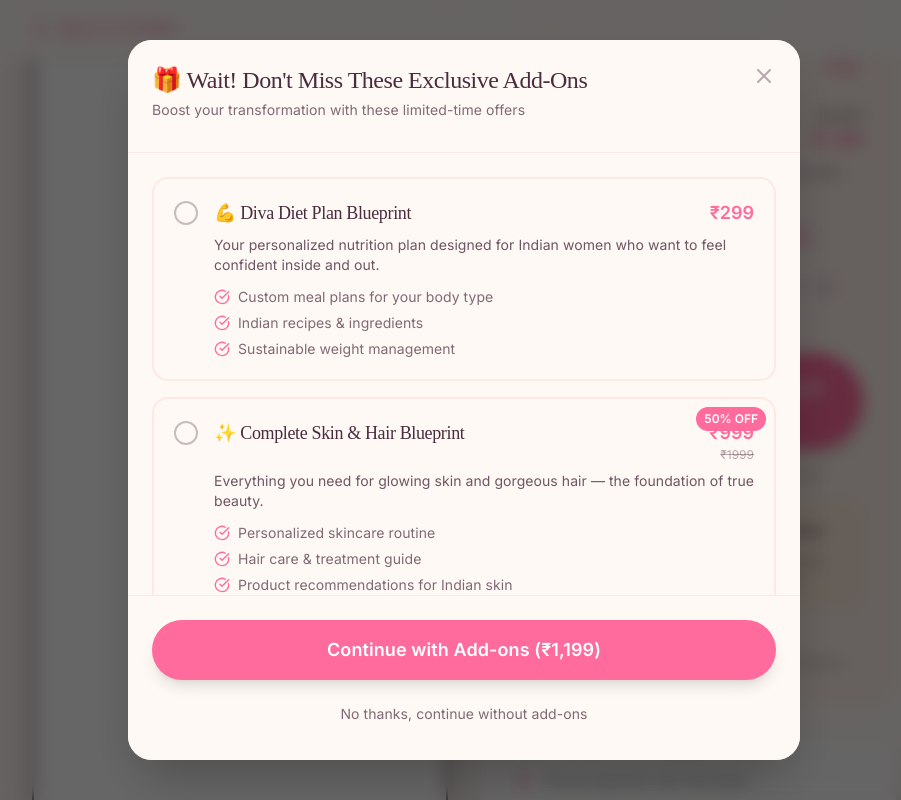
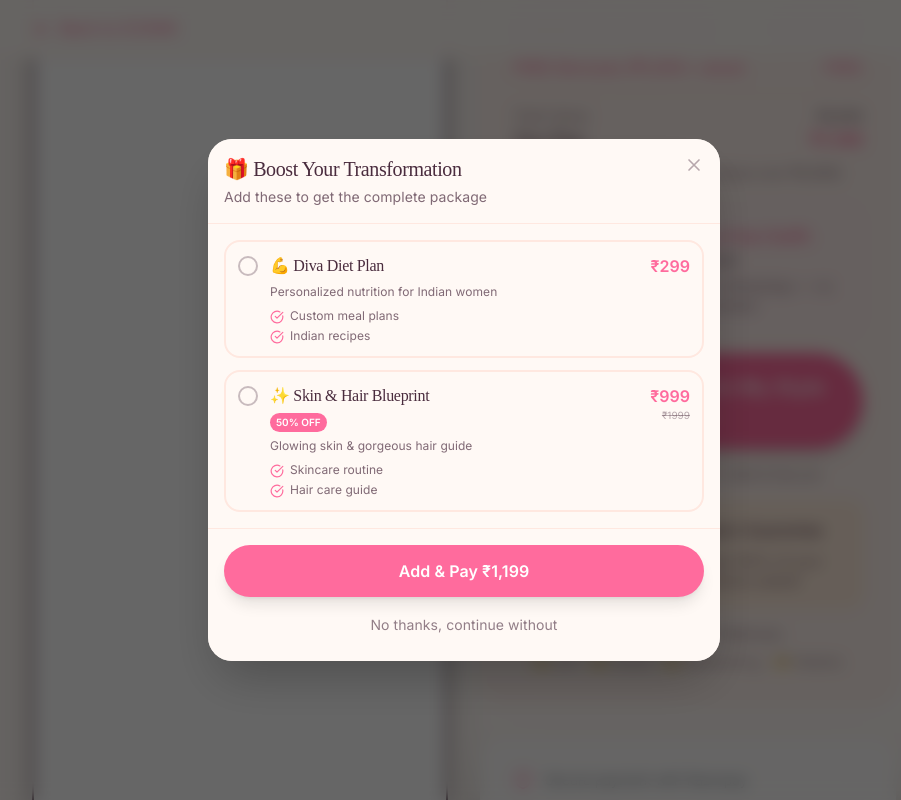
Before and after one commit to mithil0407/playernumberone, a Next.js app: page /checkout in a window 1280 px wide. Both pictures are taken after a click on the button "🔥 YES! Transform My Style Now →". Shown: the part 2583-3383 px from the top of the page, without its empty margins (176-1077 px from the left). Built offline with nearby package versions, Linux system fonts and the light colour scheme.

Commit message:
Fixed Infinte loop

```diff
--- a/src/app/checkout/page.tsx
+++ b/src/app/checkout/page.tsx
@@ -56,6 +56,7 @@ export default function CheckoutPage() {
   const [timeLeft, setTimeLeft] = useState({ minutes: 14, seconds: 59 });
   const [razorpayLoaded, setRazorpayLoaded] = useState(false);
   const [showAddonPopup, setShowAddonPopup] = useState(false);
+  const [popupDismissed, setPopupDismissed] = useState(false); // Track if user dismissed popup
 
   // Product pricing
   const originalPrice = 5999;
@@ -334,14 +335,14 @@ export default function CheckoutPage() {
     // Check if no add-ons are selected
     const hasAddons = divaDietPlanAddon || skinHairBlueprintAddon;
 
-    if (!hasAddons) {
-      // Show add-on popup if no add-ons selected
+    // Only show popup if: no add-ons AND popup hasn't been dismissed
+    if (!hasAddons && !popupDismissed) {
       setShowAddonPopup(true);
     } else {
-      // Process payment directly if add-ons are already selected
+      // Process payment directly if add-ons selected OR popup was dismissed
       await processPayment();
     }
-  }, [processPayment, divaDietPlanAddon, skinHairBlueprintAddon]);
+  }, [processPayment, divaDietPlanAddon, skinHairBlueprintAddon, popupDismissed]);
 
   // Function to continue without add-ons
   const continueWithoutAddons = useCallback(async () => {
@@ -693,7 +694,7 @@ export default function CheckoutPage() {
                 onClick={async (e) => {
                   e.preventDefault();
                   const hasAddons = divaDietPlanAddon || skinHairBlueprintAddon;
-                  if (!hasAddons) {
+                  if (!hasAddons && !popupDismissed) {
                     setShowAddonPopup(true);
                   } else {
                     await processPayment();
@@ -789,24 +790,28 @@ export default function CheckoutPage() {
             animate={{ y: 0, opacity: 1 }}
             exit={{ y: 100, opacity: 0 }}
             transition={{ type: "spring", damping: 25, stiffness: 300 }}
-            className="bg-luxury-warm-white rounded-t-3xl md:rounded-3xl w-full md:max-w-2xl max-h-[90vh] overflow-y-auto shadow-2xl"
+            className="bg-luxury-warm-white rounded-t-3xl md:rounded-3xl w-full md:max-w-lg max-h-[85vh] overflow-y-auto shadow-2xl"
           >
             {/* Header */}
-            <div className="sticky top-0 bg-luxury-warm-white border-b border-luxury-cream p-4 md:p-6 z-10">
-              <div className="flex items-start justify-between mb-2">
+            <div className="sticky top-0 bg-luxury-warm-white/95 backdrop-blur-xl border-b border-luxury-cream p-4 z-10">
+              <div className="flex items-start justify-between gap-3">
                 <div className="flex-1">
-                  <h3 className="text-xl md:text-2xl luxury-heading text-luxury-charcoal mb-1">
-                    🎁 Wait! Don&apos;t Miss These Exclusive Add-Ons
+                  <h3 className="text-lg md:text-xl luxury-heading text-luxury-charcoal mb-1">
+                    🎁 Boost Your Transformation
                   </h3>
-                  <p className="text-sm luxury-body text-luxury-charcoal/70">
-                    Boost your transformation with these limited-time offers
+                  <p className="text-xs md:text-sm luxury-body text-luxury-charcoal/70">
+                    Add these to get the complete package
                   </p>
                 </div>
                 <button
-                  onClick={() => setShowAddonPopup(false)}
-                  className="text-luxury-charcoal/40 hover:text-luxury-charcoal p-2 -mr-2 -mt-2"
+                  onClick={() => {
+                    setShowAddonPopup(false);
+                    setPopupDismissed(true); // Mark as dismissed
+                  }}
+                  className="text-luxury-charcoal/40 hover:text-luxury-charcoal p-1 -mr-1 -mt-1 flex-shrink-0"
+                  aria-label="Close"
                 >
-                  <svg className="w-6 h-6" fill="none" stroke="currentColor" viewBox="0 0 24 24">
+                  <svg className="w-5 h-5" fill="none" stroke="currentColor" viewBox="0 0 24 24">
                     <path strokeLinecap="round" strokeLinejoin="round" strokeWidth={2} d="M6 18L18 6M6 6l12 12" />
                   </svg>
                 </button>
@@ -814,51 +819,47 @@ export default function CheckoutPage() {
             </div>
 
             {/* Add-ons Content */}
-            <div className="p-4 md:p-6 space-y-4">
+            <div className="p-3 md:p-4 space-y-3">
               {/* Diva Diet Plan Add-on */}
               <div
                 onClick={() => setDivaDietPlanAddon(!divaDietPlanAddon)}
-                className={`border-2 rounded-2xl p-4 md:p-5 cursor-pointer transition-all duration-300 ${
+                className={`border-2 rounded-xl p-3 cursor-pointer transition-all duration-300 ${
                   divaDietPlanAddon
-                    ? 'border-luxury-accent bg-luxury-pink-bg shadow-lg scale-[1.02]'
+                    ? 'border-luxury-accent bg-luxury-pink-bg shadow-lg'
                     : 'border-luxury-cream hover:border-luxury-accent/50 hover:bg-luxury-cream/30'
                 }`}
               >
-                <div className="flex items-start gap-3 md:gap-4">
-                  <div className={`w-6 h-6 rounded-full border-2 flex items-center justify-center flex-shrink-0 mt-0.5 transition-all ${
+                <div className="flex items-start gap-3">
+                  <div className={`w-5 h-5 rounded-full border-2 flex items-center justify-center flex-shrink-0 mt-0.5 transition-all ${
                     divaDietPlanAddon ? 'border-luxury-accent bg-luxury-accent' : 'border-luxury-charcoal/30'
                   }`}>
                     {divaDietPlanAddon && (
-                      <svg className="w-4 h-4 text-white" fill="none" stroke="currentColor" viewBox="0 0 24 24">
+                      <svg className="w-3 h-3 text-white" fill="none" stroke="currentColor" viewBox="0 0 24 24">
                         <path strokeLinecap="round" strokeLinejoin="round" strokeWidth={3} d="M5 13l4 4L19 7" />
                       </svg>
                     )}
                   </div>
 
                   <div className="flex-1 min-w-0">
-                    <div className="flex items-start justify-between gap-2 mb-2">
-                      <h4 className="luxury-heading text-luxury-charcoal text-base md:text-lg">
-                        💪 Diva Diet Plan Blueprint
+                    <div className="flex items-start justify-between gap-2 mb-1.5">
+                      <h4 className="luxury-heading text-luxury-charcoal text-sm md:text-base">
+                        💪 Diva Diet Plan
                       </h4>
                       <div className="text-right flex-shrink-0">
-                        <span className="text-luxury-green font-semibold text-lg">₹{divaDietPlanPrice}</span>
+                        <span className="text-luxury-green font-semibold text-base">₹{divaDietPlanPrice}</span>
                       </div>
                     </div>
-                    <p className="text-sm luxury-body text-luxury-charcoal/80 mb-3">
-                      Your personalized nutrition plan designed for Indian women who want to feel confident inside and out.
+                    <p className="text-xs luxury-body text-luxury-charcoal/70 mb-2">
+                      Personalized nutrition for Indian women
                     </p>
-                    <div className="space-y-1.5">
-                      <div className="flex items-start gap-2 text-sm luxury-body text-luxury-charcoal/70">
-                        <CheckCircle className="w-4 h-4 text-luxury-accent flex-shrink-0 mt-0.5" />
-                        <span>Custom meal plans for your body type</span>
+                    <div className="space-y-1">
+                      <div className="flex items-start gap-1.5 text-xs luxury-body text-luxury-charcoal/70">
+                        <CheckCircle className="w-3.5 h-3.5 text-luxury-accent flex-shrink-0 mt-0.5" />
+                        <span>Custom meal plans</span>
                       </div>
-                      <div className="flex items-start gap-2 text-sm luxury-body text-luxury-charcoal/70">
-                        <CheckCircle className="w-4 h-4 text-luxury-accent flex-shrink-0 mt-0.5" />
-                        <span>Indian recipes & ingredients</span>
-                      </div>
-                      <div className="flex items-start gap-2 text-sm luxury-body text-luxury-charcoal/70">
-                        <CheckCircle className="w-4 h-4 text-luxury-accent flex-shrink-0 mt-0.5" />
-                        <span>Sustainable weight management</span>
+                      <div className="flex items-start gap-1.5 text-xs luxury-body text-luxury-charcoal/70">
+                        <CheckCircle className="w-3.5 h-3.5 text-luxury-accent flex-shrink-0 mt-0.5" />
+                        <span>Indian recipes</span>
                       </div>
                     </div>
                   </div>
@@ -868,52 +869,49 @@ export default function CheckoutPage() {
               {/* Skin & Hair Blueprint Add-on */}
               <div
                 onClick={() => setSkinHairBlueprintAddon(!skinHairBlueprintAddon)}
-                className={`border-2 rounded-2xl p-4 md:p-5 cursor-pointer transition-all duration-300 relative overflow-hidden ${
+                className={`border-2 rounded-xl p-3 cursor-pointer transition-all duration-300 ${
                   skinHairBlueprintAddon
-                    ? 'border-luxury-accent bg-luxury-pink-bg shadow-lg scale-[1.02]'
+                    ? 'border-luxury-accent bg-luxury-pink-bg shadow-lg'
                     : 'border-luxury-cream hover:border-luxury-accent/50 hover:bg-luxury-cream/30'
                 }`}
               >
-                <div className="absolute top-2 right-2 bg-luxury-accent text-white text-xs px-2 py-1 rounded-full font-semibold">
-                  50% OFF
-                </div>
-
-                <div className="flex items-start gap-3 md:gap-4">
-                  <div className={`w-6 h-6 rounded-full border-2 flex items-center justify-center flex-shrink-0 mt-0.5 transition-all ${
+                <div className="flex items-start gap-3">
+                  <div className={`w-5 h-5 rounded-full border-2 flex items-center justify-center flex-shrink-0 mt-0.5 transition-all ${
                     skinHairBlueprintAddon ? 'border-luxury-accent bg-luxury-accent' : 'border-luxury-charcoal/30'
                   }`}>
                     {skinHairBlueprintAddon && (
-                      <svg className="w-4 h-4 text-white" fill="none" stroke="currentColor" viewBox="0 0 24 24">
+                      <svg className="w-3 h-3 text-white" fill="none" stroke="currentColor" viewBox="0 0 24 24">
                         <path strokeLinecap="round" strokeLinejoin="round" strokeWidth={3} d="M5 13l4 4L19 7" />
                       </svg>
                     )}
                   </div>
 
                   <div className="flex-1 min-w-0">
-                    <div className="flex items-start justify-between gap-2 mb-2">
-                      <h4 className="luxury-heading text-luxury-charcoal text-base md:text-lg pr-12">
-                        ✨ Complete Skin & Hair Blueprint
-                      </h4>
+                    <div className="flex items-start justify-between gap-2 mb-1.5">
+                      <div className="flex-1">
+                        <h4 className="luxury-heading text-luxury-charcoal text-sm md:text-base">
+                          ✨ Skin & Hair Blueprint
+                        </h4>
+                        <span className="inline-block bg-luxury-accent text-white text-[10px] px-1.5 py-0.5 rounded-full font-semibold mt-0.5">
+                          50% OFF
+                        </span>
+                      </div>
                       <div className="text-right flex-shrink-0">
-                        <span className="text-luxury-green font-semibold text-lg">₹{skinHairBlueprintDiscountedPrice}</span>
-                        <span className="block text-xs line-through text-luxury-charcoal/40">₹{skinHairBlueprintOriginalPrice}</span>
+                        <span className="text-luxury-green font-semibold text-base">₹{skinHairBlueprintDiscountedPrice}</span>
+                        <span className="block text-[10px] line-through text-luxury-charcoal/40">₹{skinHairBlueprintOriginalPrice}</span>
                       </div>
                     </div>
-                    <p className="text-sm luxury-body text-luxury-charcoal/80 mb-3">
-                      Everything you need for glowing skin and gorgeous hair — the foundation of true beauty.
+                    <p className="text-xs luxury-body text-luxury-charcoal/70 mb-2">
+                      Glowing skin & gorgeous hair guide
                     </p>
-                    <div className="space-y-1.5">
-                      <div className="flex items-start gap-2 text-sm luxury-body text-luxury-charcoal/70">
-                        <CheckCircle className="w-4 h-4 text-luxury-accent flex-shrink-0 mt-0.5" />
-                        <span>Personalized skincare routine</span>
+                    <div className="space-y-1">
+                      <div className="flex items-start gap-1.5 text-xs luxury-body text-luxury-charcoal/70">
+                        <CheckCircle className="w-3.5 h-3.5 text-luxury-accent flex-shrink-0 mt-0.5" />
+                        <span>Skincare routine</span>
                       </div>
-                      <div className="flex items-start gap-2 text-sm luxury-body text-luxury-charcoal/70">
-                        <CheckCircle className="w-4 h-4 text-luxury-accent flex-shrink-0 mt-0.5" />
-                        <span>Hair care & treatment guide</span>
-                      </div>
-                      <div className="flex items-start gap-2 text-sm luxury-body text-luxury-charcoal/70">
-                        <CheckCircle className="w-4 h-4 text-luxury-accent flex-shrink-0 mt-0.5" />
-                        <span>Product recommendations for Indian skin</span>
+                      <div className="flex items-start gap-1.5 text-xs luxury-body text-luxury-charcoal/70">
+                        <CheckCircle className="w-3.5 h-3.5 text-luxury-accent flex-shrink-0 mt-0.5" />
+                        <span>Hair care guide</span>
                       </div>
                     </div>
                   </div>
@@ -922,24 +920,24 @@ export default function CheckoutPage() {
             </div>
 
             {/* Footer Actions */}
-            <div className="sticky bottom-0 bg-luxury-warm-white border-t border-luxury-cream p-4 md:p-6 space-y-3">
+            <div className="sticky bottom-0 bg-luxury-warm-white/95 backdrop-blur-xl border-t border-luxury-cream p-3 md:p-4 space-y-2">
               <button
                 onClick={async () => {
                   setShowAddonPopup(false);
                   await processPayment();
                 }}
                 disabled={isProcessing}
-                className="w-full bg-luxury-accent hover:bg-luxury-accent/90 text-white py-3.5 md:py-4 rounded-full luxury-body font-semibold transition-all duration-300 disabled:opacity-50 hover:scale-[1.02] transform text-base md:text-lg shadow-lg"
+                className="w-full bg-luxury-accent hover:bg-luxury-accent/90 text-white py-3 md:py-3.5 rounded-full luxury-body font-semibold transition-all duration-300 disabled:opacity-50 hover:scale-[1.01] transform text-sm md:text-base shadow-lg"
               >
-                {isProcessing ? 'Processing...' : `Continue with Add-ons (₹${totalAmount.toLocaleString()})`}
+                {isProcessing ? 'Processing...' : `Add & Pay ₹${totalAmount.toLocaleString()}`}
               </button>
 
               <button
                 onClick={continueWithoutAddons}
                 disabled={isProcessing}
-                className="w-full bg-transparent hover:bg-luxury-cream/50 text-luxury-charcoal/70 py-3 rounded-full luxury-body transition-all duration-300 disabled:opacity-50 text-sm"
+                className="w-full bg-transparent hover:bg-luxury-cream/50 text-luxury-charcoal/60 py-2.5 rounded-full luxury-body transition-all duration-300 disabled:opacity-50 text-xs md:text-sm"
               >
-                No thanks, continue without add-ons
+                No thanks, continue without
               </button>
             </div>
           </motion.div>
```
